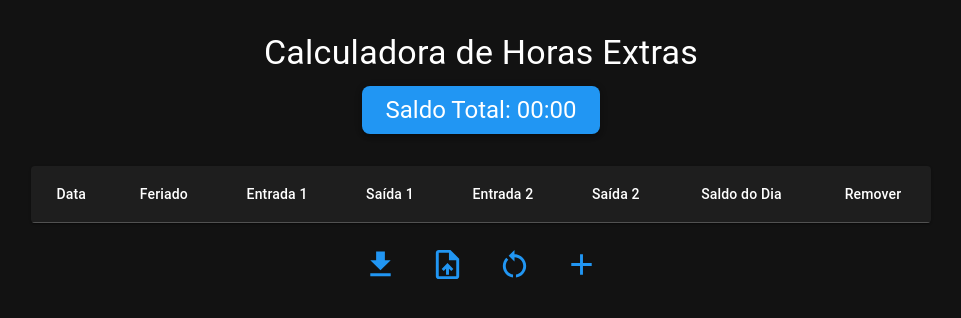
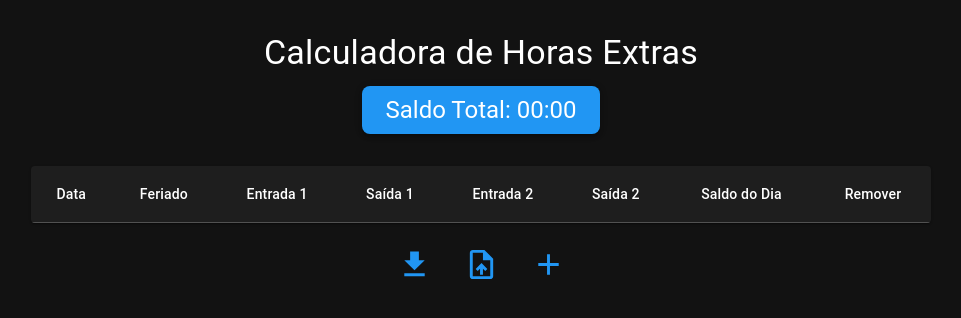
Before and after one commit to odutradev/overtime-calculator, a React (Vite) app: page / in a window 1280 px wide. Shown: the top 318 px of the page, without its empty margins (159-1120 px from the left). Built offline with nearby package versions, Linux system fonts and the light colour scheme.

Commit message:
feat: Remove reset button

```diff
--- a/src/pages/main/index.tsx
+++ b/src/pages/main/index.tsx
@@ -17,7 +17,6 @@ import {
 import AddIcon from '@mui/icons-material/Add';
 import DownloadIcon from '@mui/icons-material/Download';
 import UploadIcon from '@mui/icons-material/UploadFile';
-import RestartAltIcon from '@mui/icons-material/RestartAlt';
 import DeleteIcon from '@mui/icons-material/Delete';
 
 const timeToMinutes = (timeStr: string): number => {
@@ -129,11 +128,6 @@ function App() {
       }
     };
     reader.readAsText(file);
-  };
-
-  const handleReset = () => {
-    setDays([]);
-    localStorage.removeItem('days');
   };
 
   const dateCounts = days.reduce((acc, day) => {
@@ -270,11 +264,6 @@ function App() {
             <UploadIcon fontSize="large" />
           </IconButton>
         </Tooltip>
-        <Tooltip title="Resetar dados">
-          <IconButton onClick={handleReset} sx={{ color: '#2196F3' }}>
-            <RestartAltIcon fontSize="large" />
-          </IconButton>
-        </Tooltip>
         <Tooltip title="Adicionar dia">
           <IconButton onClick={addDay} sx={{ color: '#2196F3' }}>
             <AddIcon fontSize="large" />
```
